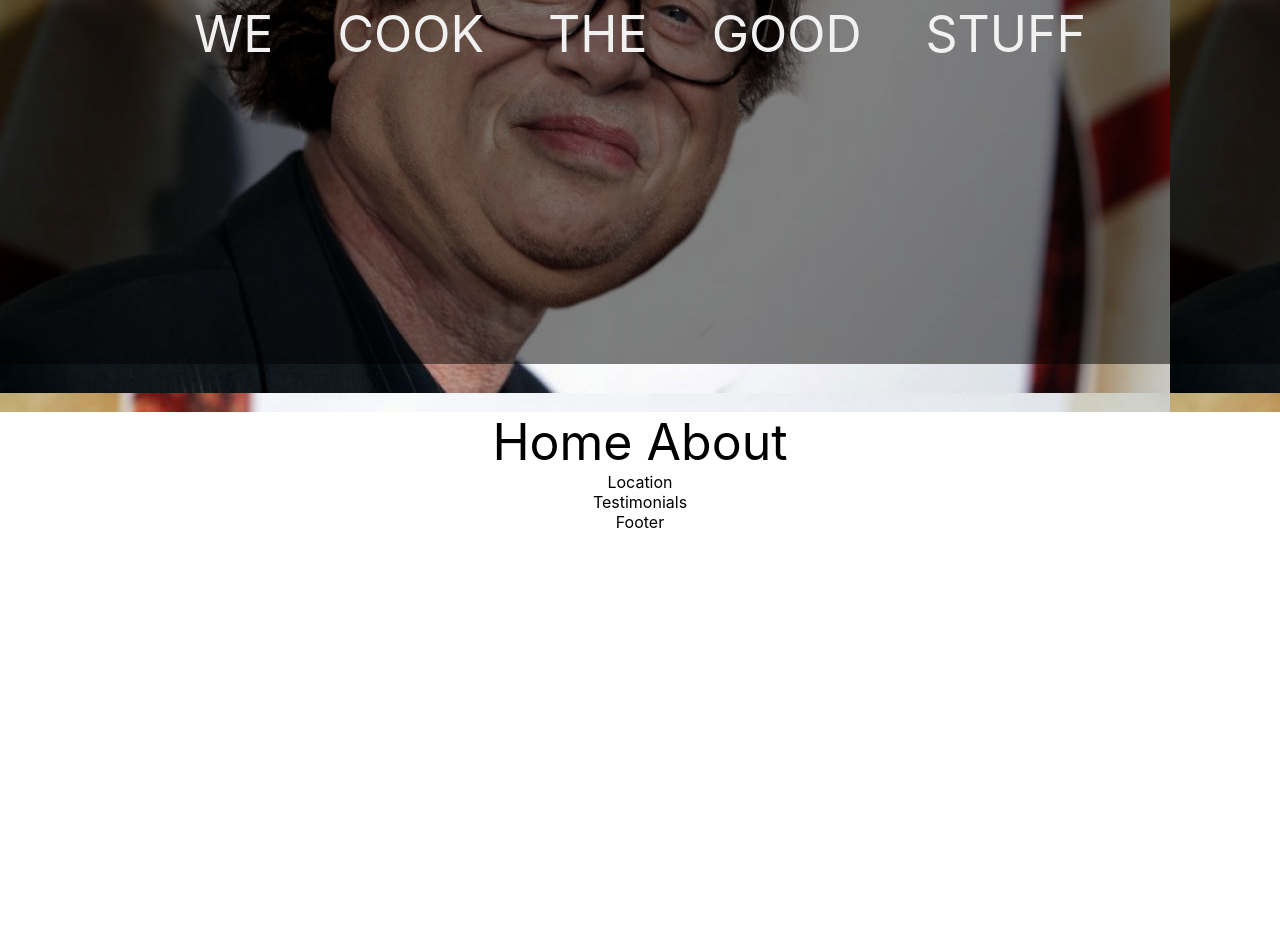
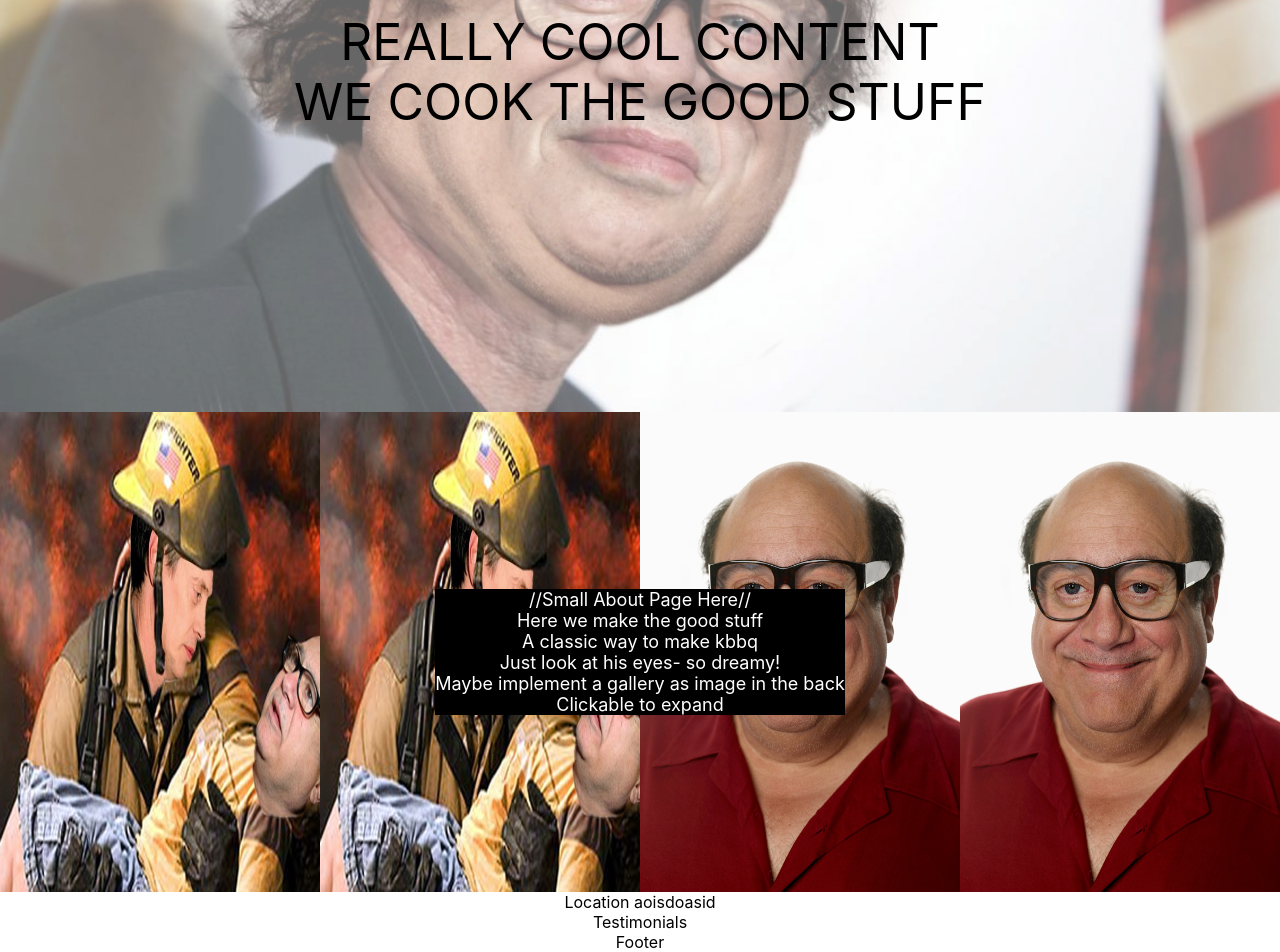
Before and after one commit to Adrian-Ligad/KBBQ-Site, a React (Create React App) app: page / in a window 1280 px wide. Shown: the part 388-1340 px from the top of the page. Before the commit the page ends 920 px from the top, so only its background shows below. Built offline with nearby package versions, Linux system fonts and the light colour scheme.

Commit message:
added about on home page, pictures

```diff
--- a/src/HomePage/About_Home.js
+++ b/src/HomePage/About_Home.js
@@ -1,7 +1,18 @@
 export default function HomeAbout() {
     return (
-        <div className = "Home_About">
-            Home About
+        <div className = "container">
+            <div className = "imgContainer">
+                <div className = "Parallax FireFighterImage"/>
+                <div className = "Parallax SteveDevito"/>
+            </div>
+            <div className = "AboutHome content">
+                <div>//Small About Page Here//</div>
+                <div>Here we make the good stuff</div>
+                <div>A classic way to make kbbq</div>
+                <div>Just look at his eyes- so dreamy!</div>
+                <div>Maybe implement a gallery as image in the back</div>
+                <div>Clickable to expand</div>
+            </div>
         </div>
     )
 }
--- /dev/null
+++ b/src/HomePage/HomeLocation.js
@@ -0,0 +1,7 @@
+export default function HomeLocation () {
+    return(
+        <div>
+            Location aoisdoasid
+        </div>
+    )
+}
--- a/src/HomePage/HomePage.css
+++ b/src/HomePage/HomePage.css
@@ -1,33 +1,72 @@
+.container {
+  display: flex;
+  position: relative;
+  width:100%;
+  justify-content: center;
+  align-items: center;
+}
+
+.content {
+  position: absolute;
+  justify-content: center;
+  align-items: center;
+}
+
+.Parallax {
+  width: 100%;
+  display:block;
+  background-attachment: fixed;
+  background-size:  50% 100%;
+}
+
 .HomePage {
   display: flex;
   flex-direction: column;
   align-items: center;
-
 }
 
-.SloganLogo {
-    background: url('../DannyBuscemi.jpg');
-    height: 100vh;
-    width: 100%;
-    opacity: 1;
-    overflow: auto;
+.DannyImage {
+  opacity:0.6;
+  width:100%;
+  height:50em;
+  display: block;
+  margin-left: auto;
+  margin-right: auto;
 }
 
-.SloganLogo .content {
+.SlogoLogan {
+  top: 8em;
   font-size: 50px;
-    word-spacing: 50px;
-    line-height:100px;
-    position: absolute; /* Position the background text */
-    top: 10%; /* At the bottom. Use top:0 to append it to the top */
+  text-align: center;
   align-items: center;
-    text-align: center;
-    height:60%;
-    background: rgba(0, 0, 0, .5); /* Black background with 0.5 opacity */
-    color: #f1f1f1; /* Grey text */
-    width: 100%; /* Full width */
-    padding-top: 15%; /* Some padding */
+  width:100%;
 }
 
-  .Home_About {
-      font-size: 50px;
+.imgContainer {
+  display:flex;
+  flex-direction: row;
+  width: 100%;
+  height: 30em;
 }
+
+.FireFighterImage {
+  background-image:url('../firefighter.jpg');
+}
+
+.SteveDevito {
+  background-image:url('../SteveDevito.jpg');
+}
+
+.AboutHome {
+  display:flex;
+  flex-direction: column;
+  justify-content: center;
+  text-align: center;
+  align-items: center;
+  height:auto;
+  font-size: 18px;
+  color:white;
+  width:auto;
+  background-color: black;
+  opacity: 1;
+}
--- a/src/HomePage/HomePage.js
+++ b/src/HomePage/HomePage.js
@@ -1,6 +1,6 @@
 import LogoSlogan from './LogoSlogan'
 import About from './About_Home'
-import Location from '../Integrations/Location'
+import Location from './HomeLocation'
 import Testimonials from './Testi_Home'
 
 import './HomePage.css'
--- a/src/HomePage/LogoSlogan.js
+++ b/src/HomePage/LogoSlogan.js
@@ -1,12 +1,13 @@
+import Danny from '.././DannyBuscemi.jpg'
+
 export default function LogoSlogan() {
     return(
-        <>
-            <div className = "SloganLogo">
-                    <div className = "SloganLogo content">
+            <div className = "container">
+                    <img className = "DannyImage" src = {Danny} alt = "DannyBuscemi"></img>
+                    <div className = "SlogoLogan content">
                         REALLY COOL CONTENT<br/>
                         WE COOK THE GOOD STUFF
                     </div>
             </div>
-        </>
     )
 }
```
Also changed, not shown: src/SteveDevito.jpg (added), src/firefighter.jpg (added). Lines whose indentation alone changed are shown as unchanged.
